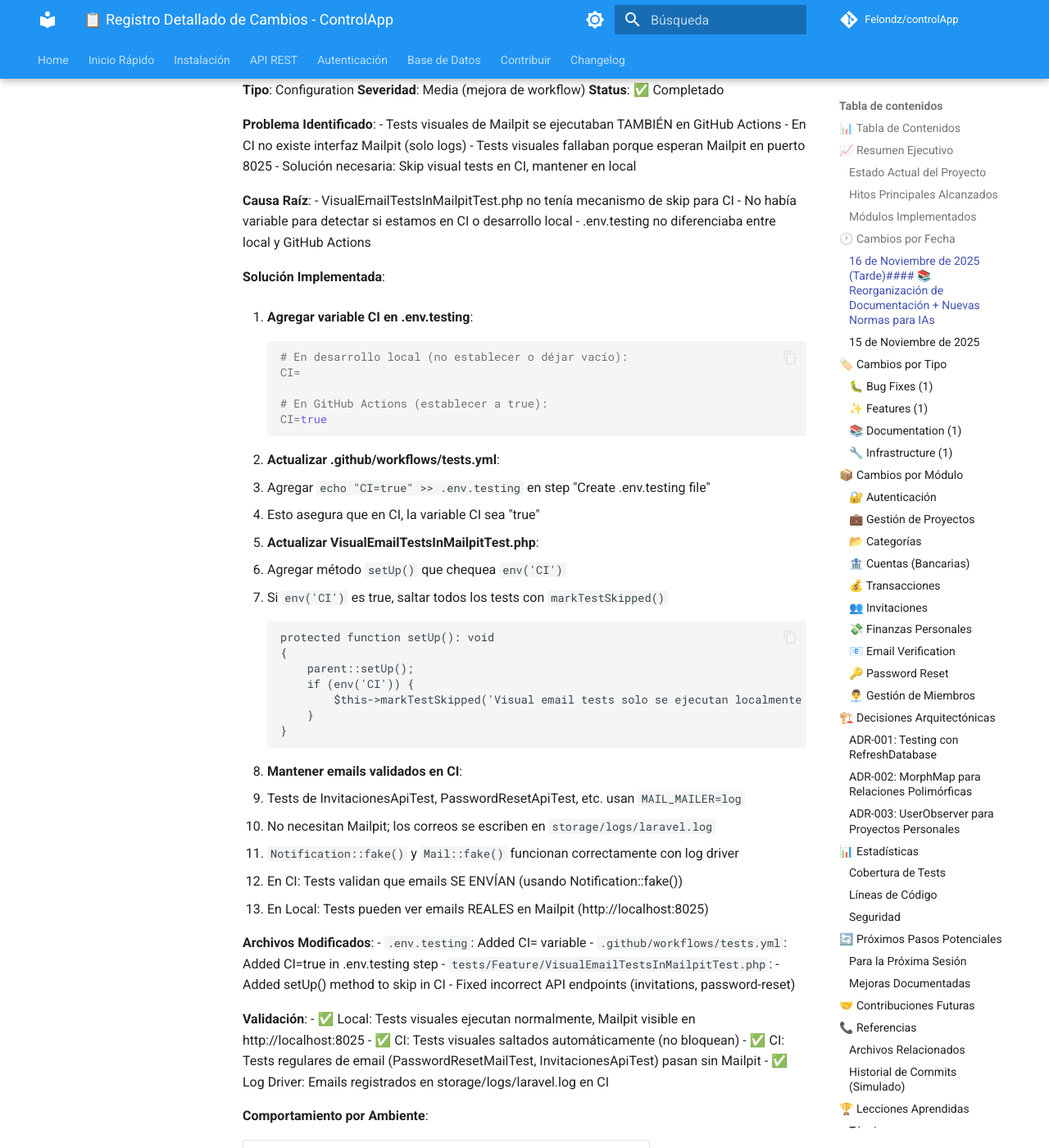
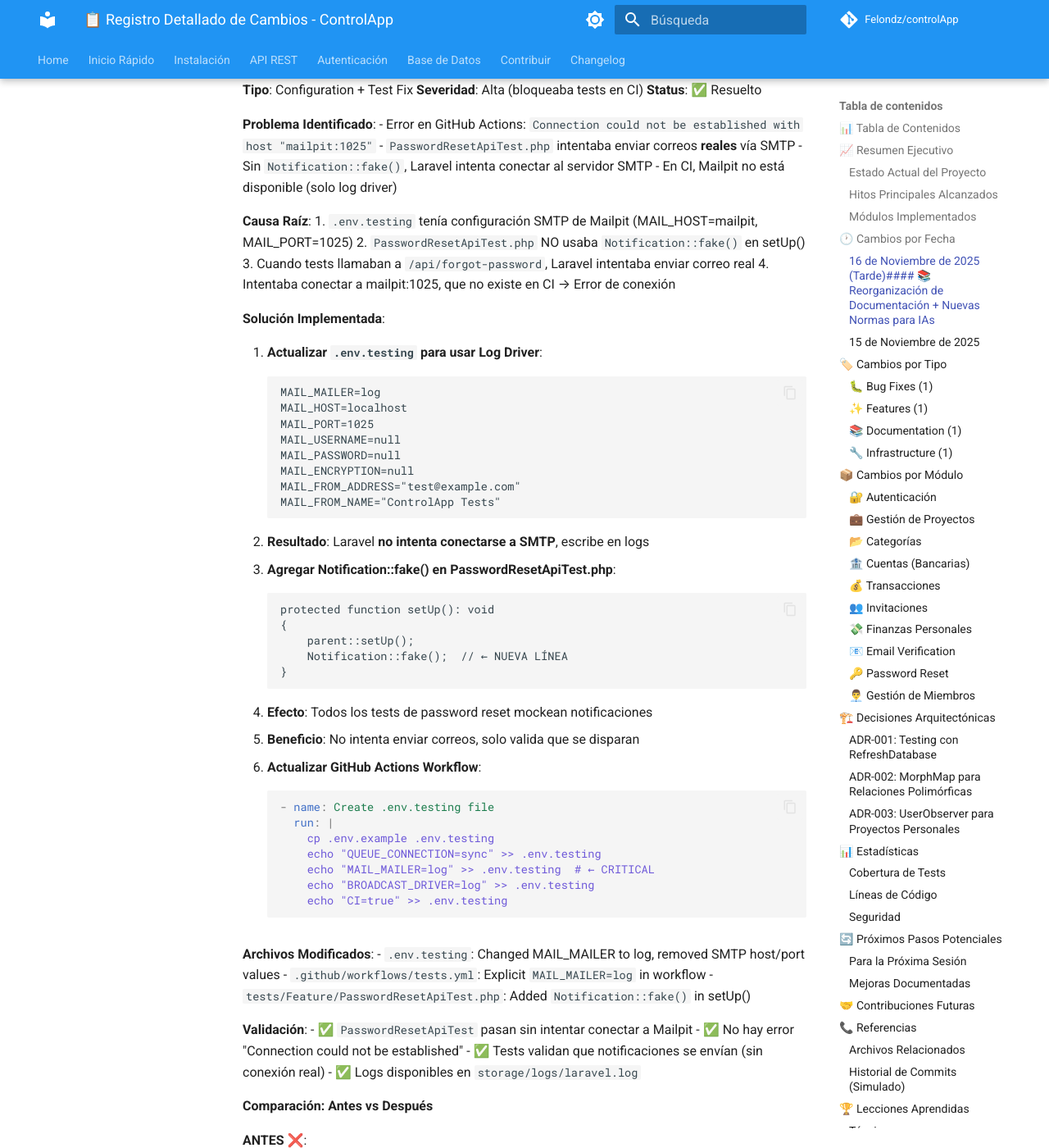
Before and after one commit to Felondz/controlApp, an MkDocs documentation site: the page built from docs/01-core/CHANGELOG_DETAILED.md, in a window 1280 px wide and 1400 px high, scrolled down 5945 px. Shown: the whole window at 82% size. Built offline with MkDocs 1.6.1 and Material for MkDocs 9.7.7, drawn with Linux system fonts in a browser that asks for light colours; comment, search, counter and statistics services are not loaded; some of the changed text lies outside the part shown.

Commit message:
Solucionando test de CI en githubActions
solución (pruebas): actualice la configuración de correo para CI y notificaciones simuladas en PasswordResetApiTest

````diff
--- a/docs/01-core/CHANGELOG_DETAILED.md
+++ b/docs/01-core/CHANGELOG_DETAILED.md
@@ -233,6 +233,109 @@
 4. CI/CD failures often point to missing environment configuration
 
 **Commit Simulado**: `fix(ci): update deprecated action and add .env.testing config for mail driver`
+
+---
+
+#### 🔧 FIX: Mail Driver Configuration para CI (No Conexión a SMTP)
+
+**Tipo**: Configuration + Test Fix
+**Severidad**: Alta (bloqueaba tests en CI)
+**Status**: ✅ Resuelto
+
+**Problema Identificado**:
+- Error en GitHub Actions: `Connection could not be established with host "mailpit:1025"`
+- `PasswordResetApiTest.php` intentaba enviar correos **reales** vía SMTP
+- Sin `Notification::fake()`, Laravel intenta conectar al servidor SMTP
+- En CI, Mailpit no está disponible (solo log driver)
+
+**Causa Raíz**:
+1. `.env.testing` tenía configuración SMTP de Mailpit (MAIL_HOST=mailpit, MAIL_PORT=1025)
+2. `PasswordResetApiTest.php` NO usaba `Notification::fake()` en setUp()
+3. Cuando tests llamaban a `/api/forgot-password`, Laravel intentaba enviar correo real
+4. Intentaba conectar a mailpit:1025, que no existe en CI → Error de conexión
+
+**Solución Implementada**:
+
+1. **Actualizar `.env.testing` para usar Log Driver**:
+   ```env
+   MAIL_MAILER=log
+   MAIL_HOST=localhost
+   MAIL_PORT=1025
+   MAIL_USERNAME=null
+   MAIL_PASSWORD=null
+   MAIL_ENCRYPTION=null
+   MAIL_FROM_ADDRESS="test@example.com"
+   MAIL_FROM_NAME="ControlApp Tests"
+   ```
+   - **Resultado**: Laravel **no intenta conectarse a SMTP**, escribe en logs
+
+2. **Agregar Notification::fake() en PasswordResetApiTest.php**:
+   ```php
+   protected function setUp(): void
+   {
+       parent::setUp();
+       Notification::fake();  // ← NUEVA LÍNEA
+   }
+   ```
+   - **Efecto**: Todos los tests de password reset mockean notificaciones
+   - **Beneficio**: No intenta enviar correos, solo valida que se disparan
+
+3. **Actualizar GitHub Actions Workflow**:
+   ```yaml
+   - name: Create .env.testing file
+     run: |
+       cp .env.example .env.testing
+       echo "QUEUE_CONNECTION=sync" >> .env.testing
+       echo "MAIL_MAILER=log" >> .env.testing  # ← CRITICAL
+       echo "BROADCAST_DRIVER=log" >> .env.testing
+       echo "CI=true" >> .env.testing
+   ```
+
+**Archivos Modificados**:
+- `.env.testing`: Changed MAIL_MAILER to log, removed SMTP host/port values
+- `.github/workflows/tests.yml`: Explicit `MAIL_MAILER=log` in workflow
+- `tests/Feature/PasswordResetApiTest.php`: Added `Notification::fake()` in setUp()
+
+**Validación**:
+- ✅ `PasswordResetApiTest` pasan sin intentar conectar a Mailpit
+- ✅ No hay error "Connection could not be established"
+- ✅ Tests validan que notificaciones se envían (sin conexión real)
+- ✅ Logs disponibles en `storage/logs/laravel.log`
+
+**Comparación: Antes vs Después**
+
+**ANTES** ❌:
+```
+.env.testing → MAIL_MAILER=smtp, MAIL_HOST=mailpit
+Test → Intenta conexión real
+GitHub Actions → 🔥 ERROR: Connection could not be established
+```
+
+**DESPUÉS** ✅:
+```
+.env.testing → MAIL_MAILER=log
+Test → Notification::fake() mockea todo
+GitHub Actions → ✅ Tests pasan sin conexión
+```
+
+**Comportamiento en Different Environments**:
+
+| Ambiente | MAIL_MAILER | setUp() | Resultado |
+|----------|------------|---------|-----------|
+| Local (.env) | mailpit | N/A | ✅ Mailpit http://localhost:8025 |
+| Local Tests (.env.testing) | log | Notification::fake() | ✅ Logs, sin conexión |
+| CI Tests (.env.testing + workflow) | log | Notification::fake() | ✅ Logs, sin conexión |
+
+**Tiempo de Resolución**: 20 minutos (identificación + fix)
+**Complejidad**: Baja (configuración simple + 1 línea de código)
+
+**Lecciones Aprendidas**:
+1. Always mock external connections in tests (SMTP, APIs, etc.)
+2. `.env.testing` debe estar completamente desacoplado de servicios externos
+3. `Notification::fake()` es essencial para cualquier test que envíe notificaciones
+4. Log driver es perfecto para testing (no requiere servicios)
+
+**Commit Simulado**: `fix(test): remove smtp connection, use log driver and notification::fake in ci`
 
 ---
 
````
Also changed, not shown: 2 other files.
